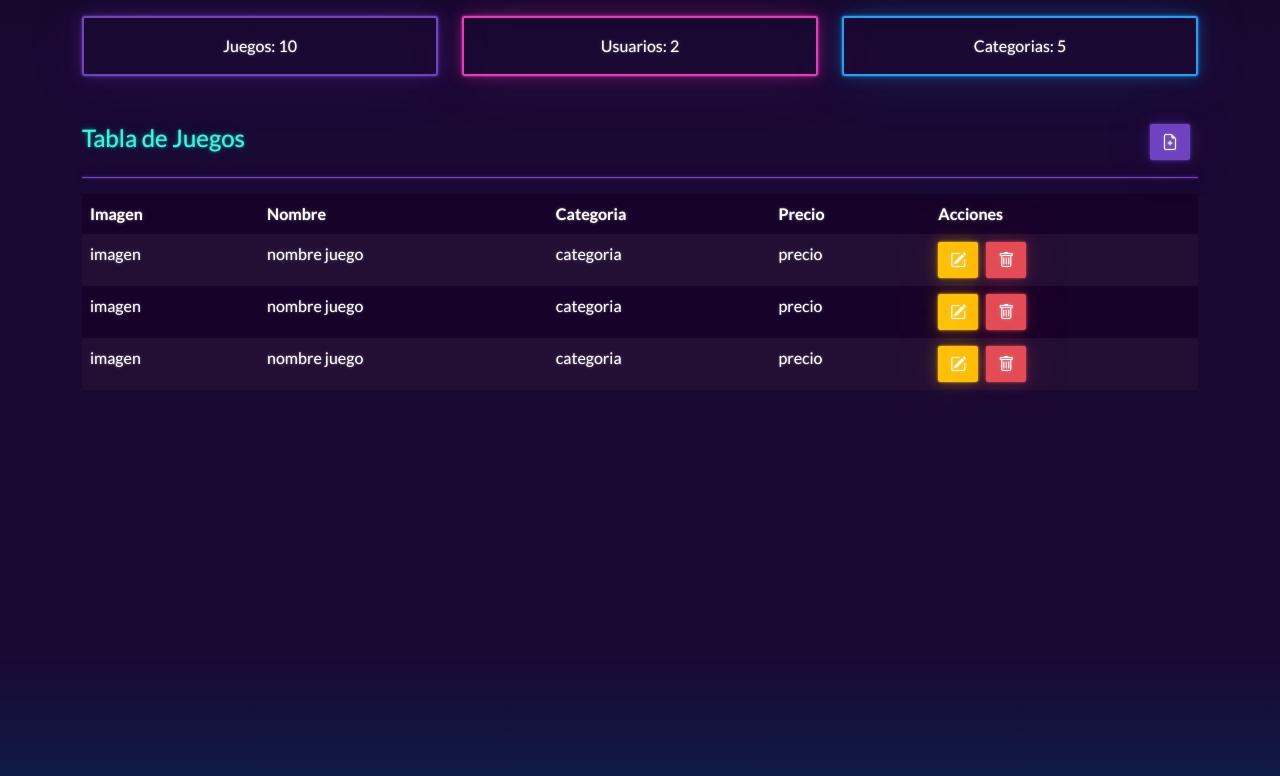
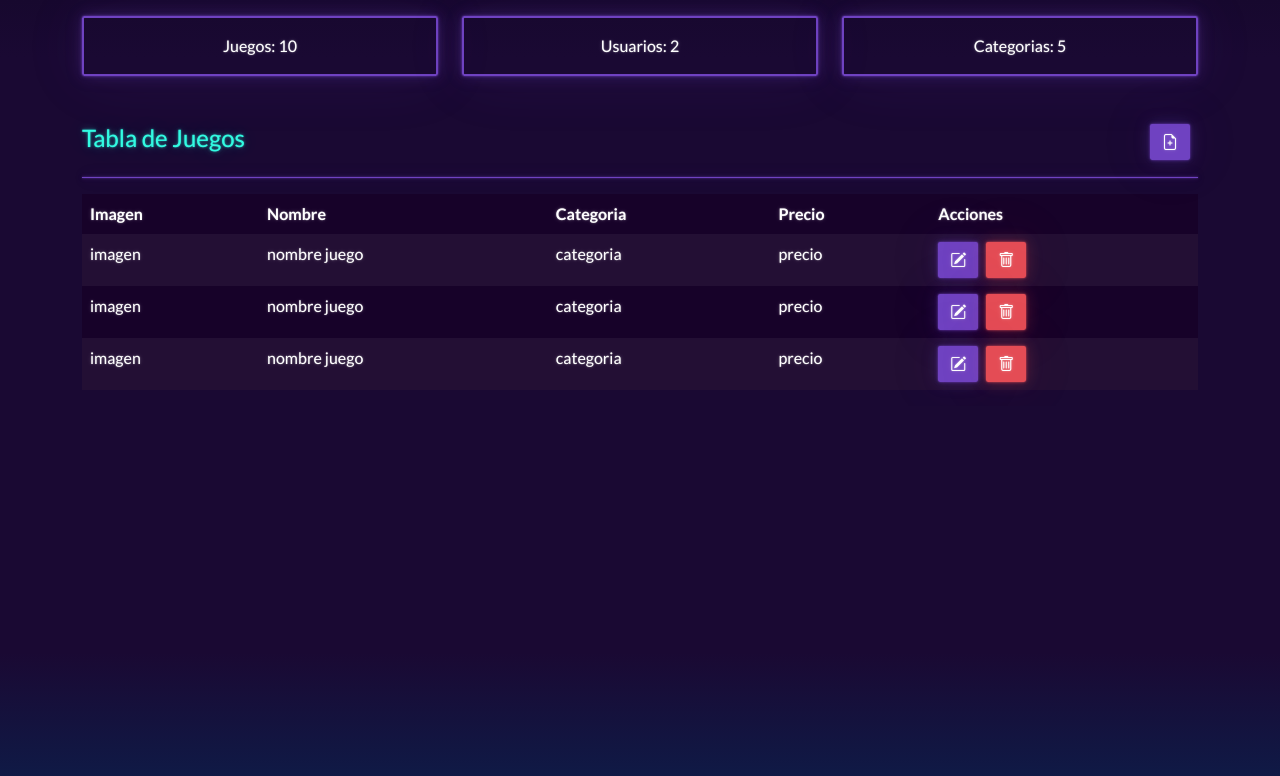
Before and after one commit to nachodev2/rollingGaming, a React (Vite) app: page / in a window 1280 px wide. Shown: the top 776 px of the page. Built offline with nearby package versions, Linux system fonts and the light colour scheme.

Commit message:
edite los colores de la pagina de Admin

```diff
--- a/src/components/pages/Administrador.jsx
+++ b/src/components/pages/Administrador.jsx
@@ -14,14 +14,14 @@ const Administrador = () => {
             </Card>
           </Col>
           <Col xs={4}>
-            <Card border="secondary">
+            <Card border="primary">
               <Card.Body>
                 <Card.Text>Usuarios: 2</Card.Text>
               </Card.Body>
             </Card>
           </Col>
           <Col xs={4}>
-            <Card border="info">
+            <Card border="primary">
               <Card.Body>
                 <Card.Text>Categorias: 5</Card.Text>
               </Card.Body>
--- a/src/components/pages/producto/FilaProducto.jsx
+++ b/src/components/pages/producto/FilaProducto.jsx
@@ -9,7 +9,7 @@ const FilaProducto = () => {
       <td>categoria</td>
       <td>precio</td>
       <td className="">
-        <Button className="me-lg-2 btn btn-warning">
+        <Button className="me-lg-2 btn">
           <i className="bi bi-pencil-square"></i>
         </Button>
         <Button variant="danger">
```
